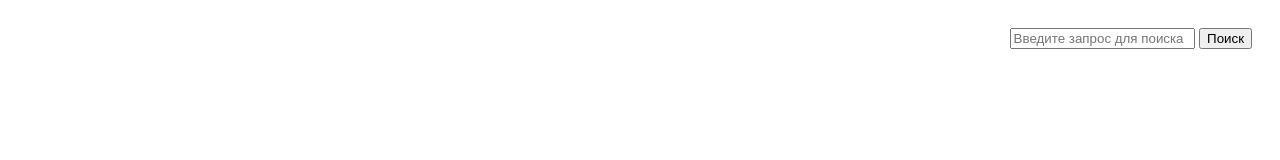
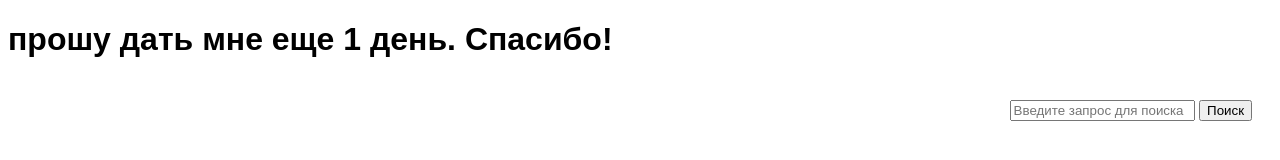
Before and after one commit to ilyanishtun/audio-player, a plain HTML site: page image-gallery/index.html in a window 1280 px wide. Drawn offline with Linux system fonts and the light colour scheme.

Commit message:
feat: add text to html

```diff
--- a/image-gallery/index.html
+++ b/image-gallery/index.html
@@ -8,6 +8,7 @@
 </head>
 <body>
   <body>
+    <h1>прошу дать мне еще 1 день. Спасибо!</h1>
     <div class="search-container">
         <input type="text" id="search-input" placeholder="Введите запрос для поиска">
         <button onclick="searchImages()">Поиск</button>
```
